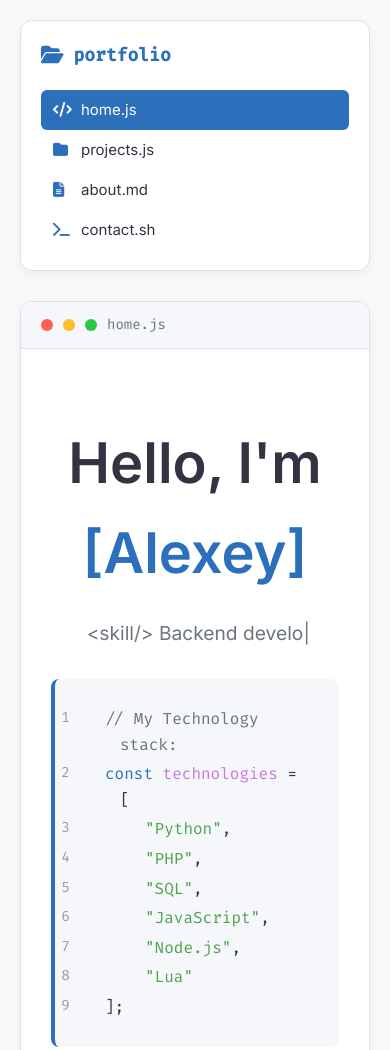
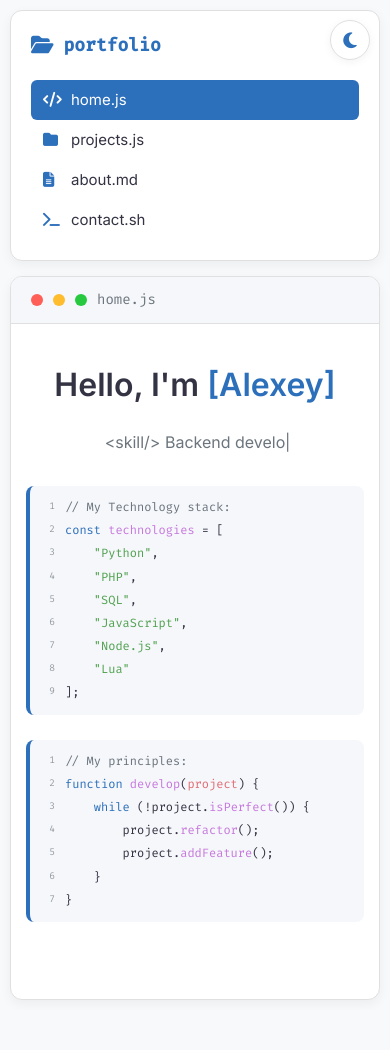
Before and after one commit to LexKreyn/portfolio, a plain HTML site: page index.html in a window 390 px wide. Shown: the top 1050 px of the page. After the commit the page ends 1010 px from the top, so only its background shows below. Drawn offline with Linux system fonts and the light colour scheme.

Commit message:
Update index.html

```diff
--- a/index.html
+++ b/index.html
@@ -61,6 +61,34 @@
             margin: 0 auto;
             padding: 20px;
             gap: 30px;
+        }
+
+        .theme-toggle {
+            position: absolute;
+            top: 20px;
+            right: 20px;
+            background: var(--paper);
+            border: 1px solid var(--border);
+            border-radius: 50%;
+            width: 40px;
+            height: 40px;
+            display: flex;
+            align-items: center;
+            justify-content: center;
+            cursor: pointer;
+            z-index: 100;
+            box-shadow: 0 2px 8px var(--shadow);
+            transition: all 0.3s ease;
+        }
+
+        .theme-toggle:hover {
+            transform: rotate(15deg);
+            box-shadow: 0 3px 10px var(--shadow);
+        }
+
+        .theme-toggle i {
+            color: var(--primary);
+            font-size: 18px;
         }
 
         .sidebar {
@@ -139,6 +167,7 @@
             display: flex;
             align-items: center;
             gap: 10px;
+            position: relative;
         }
 
         .editor-dot {
@@ -188,6 +217,7 @@
             text-align: left;
             position: relative;
             overflow-wrap: break-word;
+            overflow-x: auto;
         }
 
         .code-line {
@@ -197,6 +227,8 @@
             padding-left: 40px;
             text-indent: -15px;
             transition: background 0.3s ease;
+            white-space: pre-wrap;
+            word-break: break-word;
         }
 
         .hero .code-block .code-line:hover {
@@ -207,19 +239,8 @@
         .code-line::before {
             content: attr(data-line);
             position: absolute;
-            left: 10px;
-            width: 30px;
-            text-align: right;
-            color: var(--text-light);
-            font-size: 0.9em;
-            opacity: 0.7;
-        }
-
-        .code-line::before {
-            content: attr(data-line);
-            position: absolute;
-            left: -40px;
-            width: 30px;
+            left: 0px;
+            width: 15px;
             text-align: right;
             color: var(--text-light);
             font-size: 0.9em;
@@ -279,13 +300,13 @@
         }
 
         .hero h1 {
-            font-size: 3.5rem;
+            font-size: clamp(2rem, 5vw, 3.5rem);
             margin-bottom: 20px;
             font-weight: 600;
         }
 
         .hero p {
-            font-size: 1.2rem;
+            font-size: clamp(1rem, 3vw, 1.2rem);
             color: var(--text-light);
             margin-bottom: 30px;
         }
@@ -412,6 +433,7 @@
             font-size: 15px;
             line-height: 1.6;
             margin-top: 30px;
+            overflow-x: auto;
         }
 
         .terminal-header {
@@ -463,10 +485,72 @@
                 width: 100%;
                 position: static;
             }
+            .project-grid {
+                grid-template-columns: 1fr;
+            }
+            .code-block {
+                padding: 15px;
+                font-size: 14px;
+            }
+            .code-line {
+                padding-left: 40px;
+            }
+            .code-line::before {
+                left: 0px;
+                width: 15px;
+            }
+            .editor-content {
+                padding: 15px;
+            }
+        }
+
+        @media (max-width: 600px) {
+            .container {
+                padding: 10px;
+                gap: 15px;
+            }
+            .hero {
+                padding: 20px 0;
+            }
+            .code-block {
+                padding: 10px;
+                font-size: 13px;
+            }
+            .code-line {
+                padding-left: 40px;
+            }
+            .code-line::before {
+                left: 0;
+                width: 15px;
+            }
+            .project-card h3 {
+                font-size: 1.1rem;
+            }
+            .project-card p {
+                font-size: 0.85rem;
+            }
+        }
+
+        @media (max-width: 400px) {
+            .code-block {
+                font-size: 12px;
+            }
+            .code-line {
+                padding-left: 40px;
+            }
+            .code-line::before {
+                font-size: 0.8em;
+                width: 15px;
+            }
         }
     </style>
 </head>
 <body>
+    <!-- Кнопка переключения темы -->
+    <div class="theme-toggle" id="themeToggle">
+        <i class="fas fa-moon"></i>
+    </div>
+
     <div class="container">
         <div class="sidebar">
             <h2 class="sidebar-title"><i class="fas fa-folder-open"></i> portfolio</h2>
@@ -503,15 +587,17 @@
                         <div class="code-block">
                             <span class="code-line" data-line="1"><span class="code-comment">// My Technology stack:</span></span>
                             <span class="code-line" data-line="2"><span class="code-keyword">const</span> <span class="code-function">technologies</span> = [</span>
+                            <span class="code-line" data-line="3"><span class="code-comment">    // ...</span></span>
+                            <span class="code-line" data-line="4"><span class="code-keyword"></span><span class="code-function"></span>];</span>
                         </div>
 
                         <div class="code-block">
                             <span class="code-line" data-line="1"><span class="code-comment">// My principles:</span></span>
                             <span class="code-line" data-line="2"><span class="code-keyword">function</span> <span class="code-function">develop</span>(<span class="code-param">project</span>) {</span>
-                            <span class="code-line" data-line="3" style="padding-left: 80px"><span class="code-keyword">while</span> (!project.<span class="code-function">isPerfect</span>()) {</span>
-                            <span class="code-line" data-line="4" style="padding-left: 120px">        project.<span class="code-function">refactor</span>();</span>
-                            <span class="code-line" data-line="5" style="padding-left: 120px">        project.<span class="code-function">addFeature</span>();</span>
-                            <span class="code-line" data-line="6" style="padding-left: 80px">}</span>
+                            <span class="code-line" data-line="3">    <span class="code-keyword">while</span> (!project.<span class="code-function">isPerfect</span>()) {</span>
+                            <span class="code-line" data-line="4">        project.<span class="code-function">refactor</span>();</span>
+                            <span class="code-line" data-line="5">        project.<span class="code-function">addFeature</span>();</span>
+                            <span class="code-line" data-line="6">    }</span>
                             <span class="code-line" data-line="7">}</span>
                         </div>
                     </div>
@@ -537,15 +623,6 @@
                                 <span class="code-line"><span class="code-function">window.open</span>(<span class="code-string">"https://github.com/LexKreyn/KinopoiskFree/raw/refs/heads/main/kinopoiskfree.user.js"</span>)</span>
                             </div>
                         </div>
-
-                        <!-- <div class="project-card">
-                            <h3><i class="fas fa-robot"></i> AI Assistant</h3>
-                            <p>NLP Voice Assistant in Python</p>
-                            <div class="code-block">
-                                <span class="code-line"><span class="code-keyword">import</span> ai_assistant</span>
-                                <span class="code-line">assistant.<span class="code-function">listen</span>()</span>
-                            </div>
-                        </div> -->
                     </div>
                 </div>
 
@@ -558,7 +635,6 @@
                         <span class="code-line">- 🎓 Computer Science, University</span>
                         <br>
                         <span class="code-line"><span class="code-comment">## SKILLS</span></span>
-                        <!-- <span class="code-line">- Frontend: <strong>React, Vue, TypeScript</strong></span> -->
                         <span class="code-line">- Backend: <strong>Node.js, Flask/Quart, PHP</strong></span>
                         <span class="code-line">- Database: <strong>MySQL, PostgreSQL, MongoDB, SQLite3</strong></span>
                         <br>
@@ -587,7 +663,7 @@
                             <br>
                             > - <i class="fab fa-telegram"></i> Telegram: <a href="https://t.me/m/yJmonTiSYWI6" target="_blank" class="code-string">@nooneemee</a>
                             <br>
-                            > - <i class="fab fa-discord"></i> Discord: <a href="https://discordapp.com/users/lexisz" target="_blank" class="code-string">lexisz</a>
+                            > - <i class="fab fa-discord"></i> Discord: <a href="https://discordapp.com/users/458273554908184576" target="_blank" class="code-string">lexisz</a>
                             <br>
                             <span class="terminal-command">$ </span><span class="blink">_</span>
                         </div>
@@ -598,6 +674,44 @@
     </div>
 
     <script>
+        const themeToggle = document.getElementById('themeToggle');
+        const themeIcon = themeToggle.querySelector('i');
+
+        const savedTheme = localStorage.getItem('theme');
+        if (savedTheme === 'dark') {
+            document.body.classList.add('dark-mode');
+            themeIcon.classList.replace('fa-moon', 'fa-sun');
+        } else if (savedTheme === 'light') {
+            document.body.classList.remove('dark-mode');
+            themeIcon.classList.replace('fa-sun', 'fa-moon');
+        }
+
+        themeToggle.addEventListener('click', () => {
+            document.body.classList.toggle('dark-mode');
+
+            if (document.body.classList.contains('dark-mode')) {
+                themeIcon.classList.replace('fa-moon', 'fa-sun');
+                localStorage.setItem('theme', 'dark');
+            } else {
+                themeIcon.classList.replace('fa-sun', 'fa-moon');
+                localStorage.setItem('theme', 'light');
+            }
+        });
+
+        function updateTheme() {
+            const hour = new Date().getHours();
+            const isNight = hour < 7 || hour > 20;
+
+            if (!localStorage.getItem('theme')) {
+                document.body.classList.toggle('dark-mode', isNight);
+                themeIcon.classList.toggle('fa-sun', isNight);
+                themeIcon.classList.toggle('fa-moon', !isNight);
+            }
+        }
+
+        updateTheme();
+        setInterval(updateTheme, 60000);
+
         window.onload = function() {
             var cb = document.querySelector('.code-block');
             var line_n = 3;
@@ -609,17 +723,17 @@
                 'Node.js',
                 'Lua'
             ];
+            cb.childNodes[7].remove();
+            cb.childNodes[5].remove();
             Array.from(stackElements).forEach((stackElem, stackID) => {
                 var cl = document.createElement('span');
                 cl.classList.add('code-line');
                 cl.setAttribute('data-line', line_n);
-                cl.setAttribute('style', 'padding-left: 80px;');
 
                 var cs = document.createElement('span');
                 cs.classList.add('code-string');
                 cs.setAttribute('data-line', line_n);
-                cs.innerHTML = `"${stackElem}"`;
-
+                cs.innerHTML = `    "${stackElem}"`;
 
                 cl.appendChild(cs);
 
@@ -652,15 +766,6 @@
                 document.getElementById('current-file').textContent = item.textContent.trim();
             });
         });
-
-        function updateTheme() {
-            const hour = new Date().getHours();
-            const isNight = hour < 7 || hour > 20;
-            document.body.classList.toggle('dark-mode', isNight);
-        }
-
-        updateTheme();
-        setInterval(updateTheme, 60000);
 
         console.log('%cHi! , The source code is available on GitHub: https://github.com/LexKreyn/portfolio', 'color: #4da6ff; font-size: 14px;');
         console.log('Enter help() for additional commands.');
```
